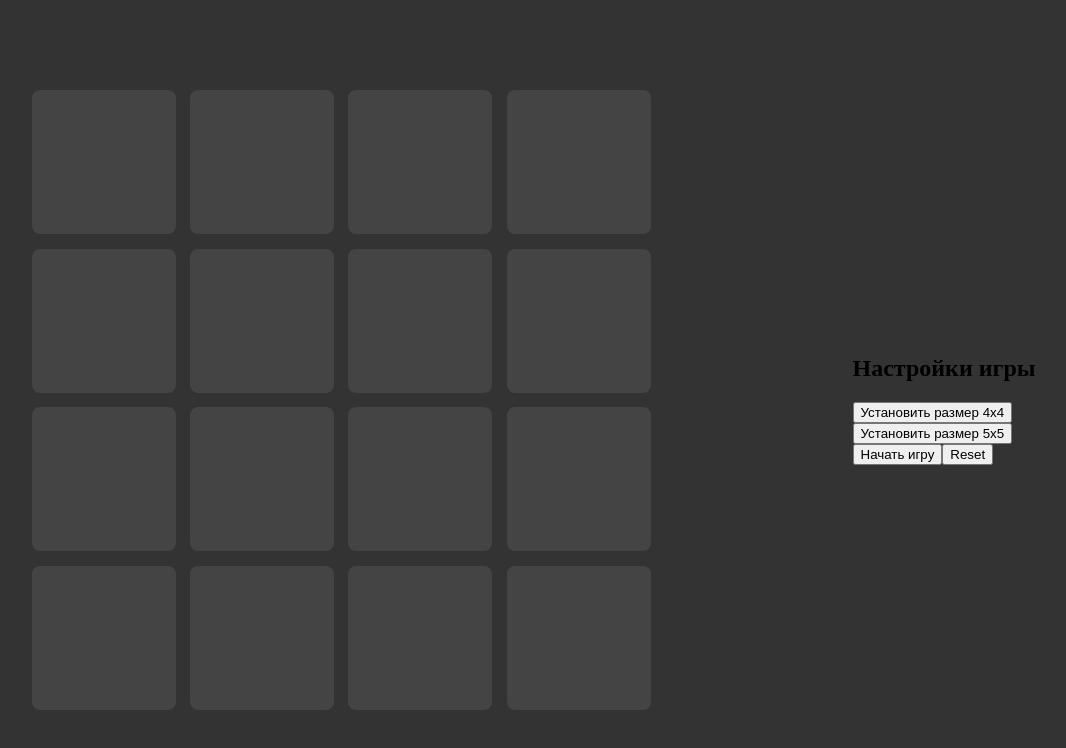
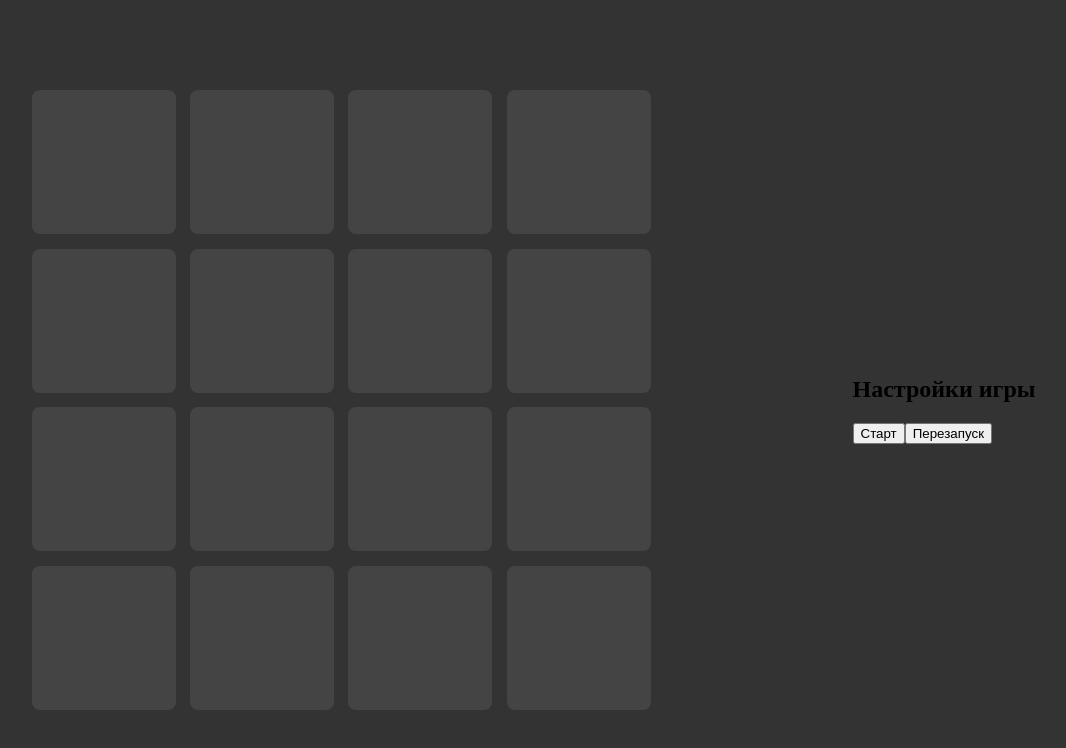
Before and after one commit to CopperyTexas/2048, a React app: page / in a window 1280 px wide. Shown: the top 748 px of the page, without its empty margins (120-1186 px from the left). Built offline with nearby package versions, Linux system fonts and the light colour scheme.

Commit message:
чтот то поменял

```diff
--- a/src/components/App.tsx
+++ b/src/components/App.tsx
@@ -1,6 +1,6 @@
 import React, { useState } from 'react'
 import classes from './App.module.scss'
-import GameBoard from './gameBoard/gameBoard'
+import GameBoard from './GameBoard/gameBoard'
 import SettingsPanel from './settingsPanel/settingsPanel'
 
 const App = () => {
--- a/src/components/cell/cell.module.scss
+++ b/src/components/cell/cell.module.scss
@@ -1,17 +1,4 @@
 .cell {
 	background-color: #444;
 	border-radius: 1vmin;
-	opacity: 0;
-	animation: cellAppearAnimation 0.5s ease-out forwards;
 }
-
-@keyframes cellAppearAnimation {
-	from {
-		transform: scale(0);
-		opacity: 0;
-	}
-	to {
-		transform: scale(1);
-		opacity: 1;
-	}
-}
--- a/src/components/cell/cell.tsx
+++ b/src/components/cell/cell.tsx
@@ -1,4 +1,3 @@
-// Cell.tsx
 import React from 'react'
 import classes from './cell.module.scss'
 
@@ -7,22 +6,8 @@ interface CellProps {
 	y: number
 }
 
-const Cell: React.FC<CellProps> = ({ x, y }) => {
-	const animationDelay = `${Math.random()}s`
-
-	return (
-		<div
-			className={classes.cell}
-			style={{
-				animationDuration: '0.5s',
-				animationFillMode: 'forwards',
-				animationTimingFunction: 'ease-out',
-				animationDelay: animationDelay,
-			}}
-			data-x={x}
-			data-y={y}
-		></div>
-	)
+const Cell = ({ x, y }: CellProps) => {
+	return <div className={classes.cell} data-x={x} data-y={y}></div>
 }
 
 export default Cell
--- a/src/components/gameBoard/gameBoard.tsx
+++ b/src/components/gameBoard/gameBoard.tsx
@@ -1,6 +1,6 @@
 import React, { useCallback, useEffect, useState } from 'react'
-import Cell from '../cell/cell'
-import Tile from '../tile/tile'
+import Cell from '../Cell/cell'
+import Tile from '../Tile/tile'
 import classes from './gameBoard.module.scss'
 
 interface GameBoardProps {
@@ -215,7 +215,6 @@ const GameBoard: React.FC<GameBoardProps> = ({ gridSize, startGame }) => {
 					y={tile.y}
 					cellSize={cellSize}
 					gapSize={gapSize}
-					isNew={tile.isNew}
 				/>
 			))}
 		</div>
--- a/src/components/settingsPanel/settingsPanel.tsx
+++ b/src/components/settingsPanel/settingsPanel.tsx
@@ -1,38 +1,28 @@
-import React, { useState } from 'react'
-import GridSizeInput from '../sizeInput/sizeInput' // Путь к компоненту GridSizeInput
+import React from 'react'
 
 interface SettingsPanelProps {
-	updateSettings: (newSettings: {
-		gridSize: number
-		startGame: boolean
-	}) => void
+	startGame: () => void
 	resetGame: () => void
 }
 
 const SettingsPanel: React.FC<SettingsPanelProps> = ({
-	updateSettings,
+	startGame,
 	resetGame,
 }) => {
-	const [gridSize, setGridSize] = useState<number | null>(null)
+	// Теперь функция handleStartGame просто вызывает startGame
+	const handleStartGame = () => {
+		startGame()
+	}
 
-	const handleStartGame = () => {
-		if (gridSize) {
-			updateSettings({ gridSize, startGame: true })
-		} else {
-			alert('Пожалуйста, выберите размер игрового поля перед началом игры.')
-		}
-	}
 	const handleResetGame = () => {
 		resetGame()
-		setGridSize(null)
 	}
 
 	return (
 		<div>
 			<h2>Настройки игры</h2>
-			<GridSizeInput updateSettings={({ gridSize }) => setGridSize(gridSize)} />
-			<button onClick={handleStartGame}>Начать игру</button>
-			<button onClick={handleResetGame}>Reset</button>
+			<button onClick={handleStartGame}>Старт</button>
+			<button onClick={handleResetGame}>Перезапуск</button>
 		</div>
 	)
 }
--- a/src/components/sizeInput/sizeInput.tsx
+++ /dev/null
@@ -1,21 +0,0 @@
-import React from 'react'
-
-interface GridSizeInputProps {
-	updateSettings: (newSettings: { gridSize: number }) => void
-}
-
-const GridSizeInput: React.FC<GridSizeInputProps> = ({ updateSettings }) => {
-	// Функция для обновления размера сетки
-	const setGridSize = (size: number) => {
-		updateSettings({ gridSize: size })
-	}
-
-	return (
-		<div>
-			<button onClick={() => setGridSize(4)}>Установить размер 4x4</button>
-			<button onClick={() => setGridSize(5)}>Установить размер 5x5</button>
-		</div>
-	)
-}
-
-export default GridSizeInput
--- a/src/components/tile/tile.tsx
+++ b/src/components/tile/tile.tsx
@@ -2,24 +2,14 @@ import React from 'react'
 import classes from './tile.module.scss'
 
 interface TileProps {
-	value: number // значение плитки
-	x: number // x координата плитки на сетке
-	y: number // y координата плитки на сетке
-	isNew?: boolean // является ли плитка новой
-	isMerged?: boolean // произошло ли объединение с другой плиткой
+	value: number
+	x: number
+	y: number
 	cellSize?: number
 	gapSize?: number
 }
 
-const Tile: React.FC<TileProps> = ({
-	value,
-	x,
-	y,
-	isNew,
-	isMerged,
-	cellSize,
-	gapSize,
-}) => {
+const Tile = ({ value, x, y, cellSize, gapSize }: TileProps) => {
 	const tileStyle = {
 		width: cellSize,
 		height: cellSize,
@@ -27,18 +17,9 @@ const Tile: React.FC<TileProps> = ({
 			y * (cellSize + gapSize)
 		}px)`,
 	}
-
-	// Определение класса в зависимости от состояния плитки
-	const tileClass = `
-    ${classes.tile}
-    ${value ? classes[`tile-${value}`] : ''}
-    ${isNew ? classes.newTile : ''}
-    ${isMerged ? classes.mergedTile : ''}
-  `
-
 	return (
-		<div className={tileClass} style={tileStyle}>
-			{value !== 0 && <span className={classes.tileValue}>{value}</span>}
+		<div style={tileStyle}>
+			<span className={classes.tileValue}>{value}</span>
 		</div>
 	)
 }
```
